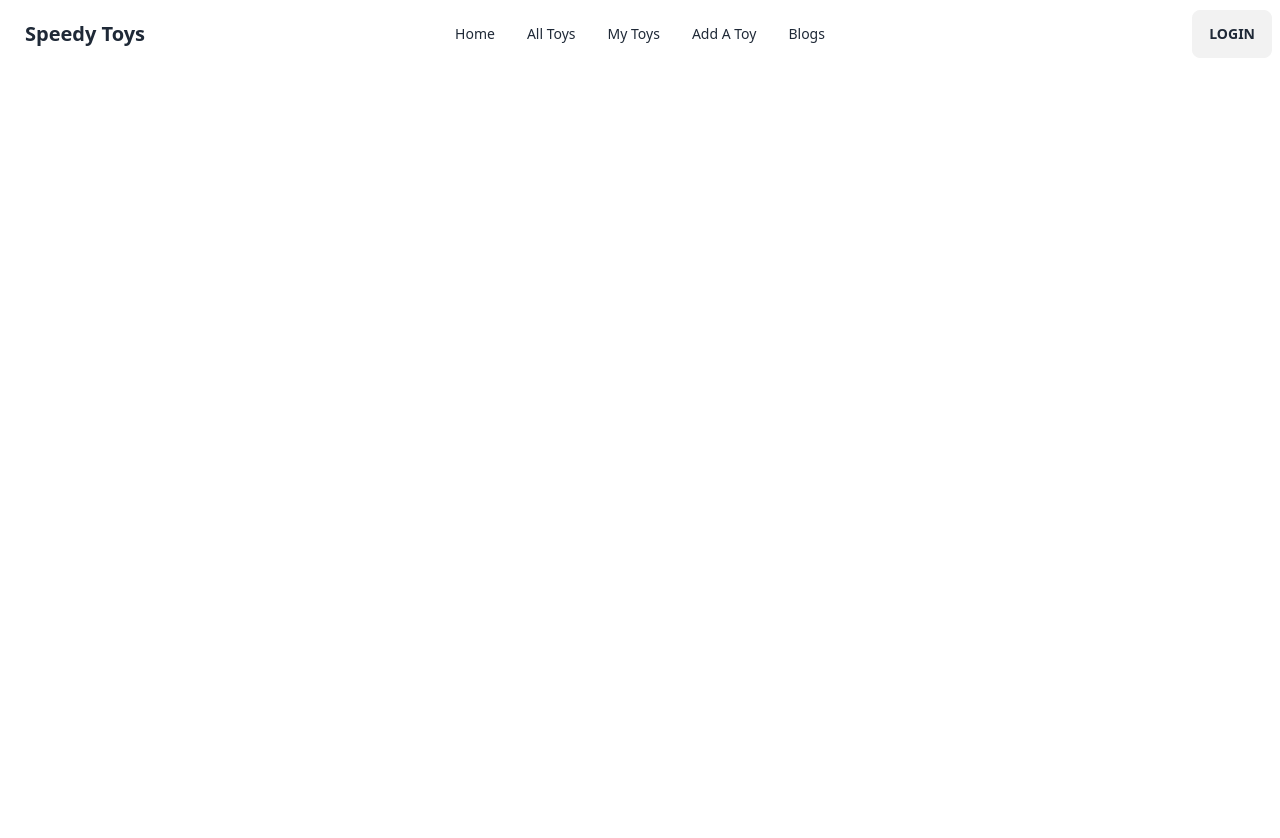
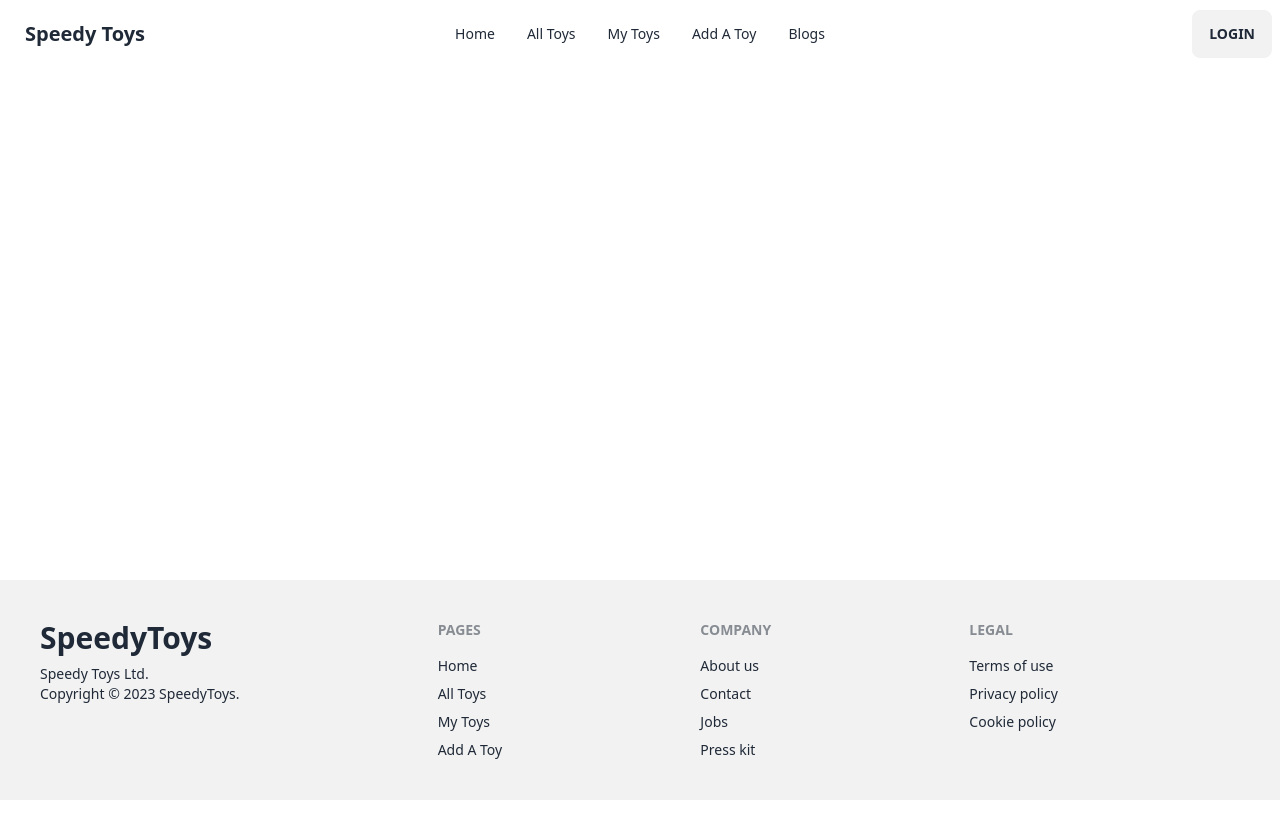
Before and after one commit to Mohammad-Arkan/toy-market-client, a React (Vite) app: page / in a window 1280 px wide. Shown: the top 838 px of the page. Before the commit the page ends 800 px from the top, so only its background shows below. Built offline with nearby package versions, Linux system fonts and the light colour scheme.

Commit message:
footer added

```diff
--- a/src/layouts/Main.jsx
+++ b/src/layouts/Main.jsx
@@ -1,12 +1,14 @@
 import React from "react";
 import NavBar from "../pages/Shared/NavBar";
 import {Outlet} from "react-router-dom";
+import Footer from "../pages/Shared/Footer";
 
 const Main = () => {
   return (
     <div>
       <NavBar />
       <Outlet />
+      <Footer />
     </div>
   );
 };
--- /dev/null
+++ b/src/pages/Shared/Footer.jsx
@@ -0,0 +1,51 @@
+import React from "react";
+import {Link} from "react-router-dom";
+
+const Footer = () => {
+  return (
+    <div className="h-screen">
+      <footer className="footer p-10 bg-base-200 text-base-content fixed bottom-0">
+        <div>
+          <Link to="/" className="text-3xl font-bold">
+            SpeedyToys
+          </Link>
+          <p>
+            Speedy Toys Ltd.
+            <br />
+            Copyright &copy; 2023 SpeedyToys.
+          </p>
+        </div>
+        <div>
+          <span className="footer-title">PAGES</span>
+          <Link to="/" className="link link-hover">
+            Home
+          </Link>
+          <Link to="/" className="link link-hover">
+            All Toys
+          </Link>
+          <Link to="/" className="link link-hover">
+            My Toys
+          </Link>
+          <Link to="/" className="link link-hover">
+            Add A Toy
+          </Link>
+        </div>
+        <div>
+          <span className="footer-title">Company</span>
+          <a className="link link-hover">About us</a>
+          <a className="link link-hover">Contact</a>
+          <a className="link link-hover">Jobs</a>
+          <a className="link link-hover">Press kit</a>
+        </div>
+        <div>
+          <span className="footer-title">Legal</span>
+          <a className="link link-hover">Terms of use</a>
+          <a className="link link-hover">Privacy policy</a>
+          <a className="link link-hover">Cookie policy</a>
+        </div>
+      </footer>
+    </div>
+  );
+};
+
+export default Footer;
```
